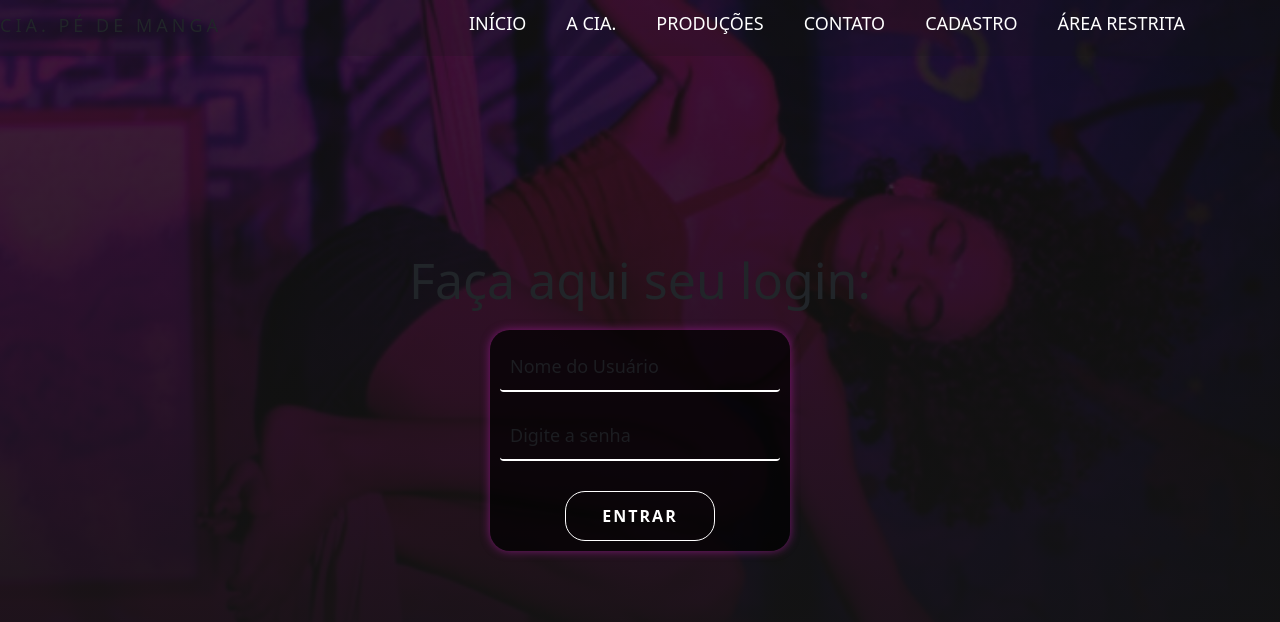
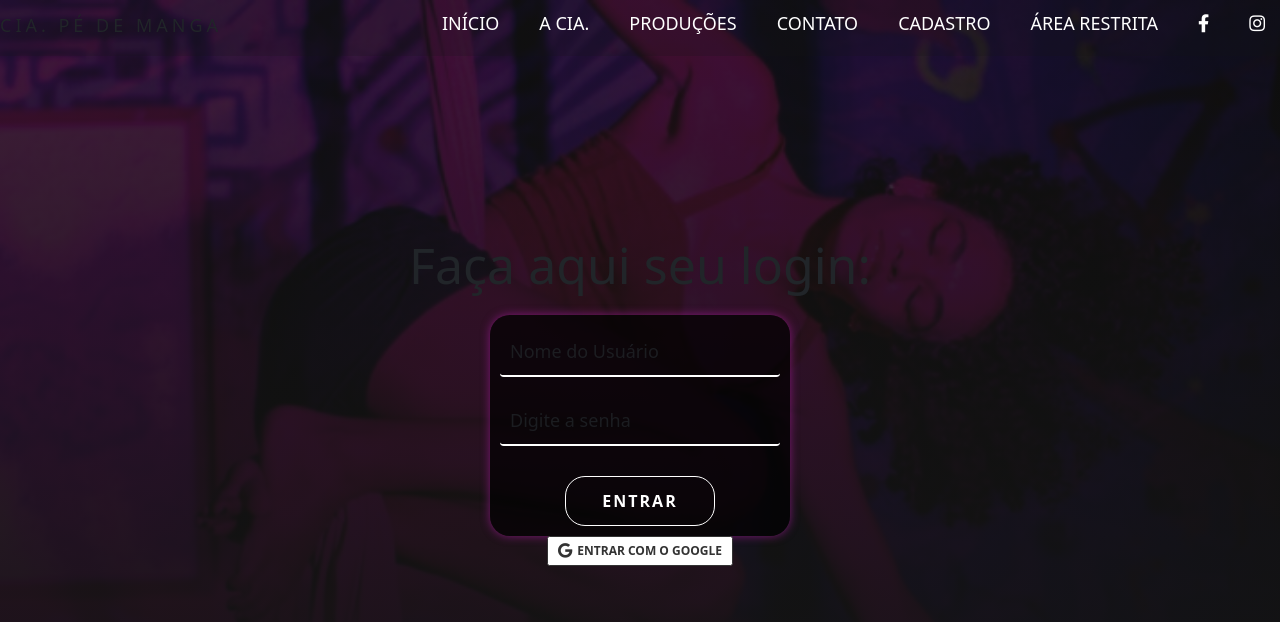
Before and after one commit to thaismaiarasousa/gerenc_pdm-master, a Django app: page /painel/ in a window 1280 px wide. Shown: the top 622 px of the page. Run offline with Django 4.2, Linux system fonts and the light colour scheme.

Commit message:
Adicionando google login1

```diff
--- a/app/static/css/style.css
+++ b/app/static/css/style.css
@@ -314,6 +314,31 @@
     width: 100%;
 }
 
+.btn-google {
+  background-color: #fff;
+  color: #333;
+  border: 1px solid #333;
+  padding: 0.5rem 1rem;
+  border-radius: 0.25rem;
+  font-size: 1.2rem;
+  display: flex;
+  align-items: center;
+  justify-content: center;
+}
+
+.btn-google:hover {
+  background-color: #333;
+  color: #fff;
+  border-radius: 3rem;
+
+}
+
+.btn-google i {
+  font-size: 1.5rem;
+  margin-right: 0.5rem;
+}
+
+
     /* Rodapé */
     footer {
     width: 100%;
--- a/app/templates/main.html
+++ b/app/templates/main.html
@@ -5,7 +5,9 @@
 <head>
     <meta charset="UTF-8">
 	<title>Cia. Pé de Manga</title>
-    <link href="https://cdn.jsdelivr.net/npm/bootstrap@5.3.0-alpha1/dist/css/bootstrap.min.css" rel="stylesheet" integrity="sha384-GLhlTQ8iRABdZLl6O3oVMWSktQOp6b7In1Zl3/Jr59b6EGGoI1aFkw7cmDA6j6gD" crossorigin="anonymous">
+    <link rel="stylesheet" href="https://cdn.jsdelivr.net/npm/bootstrap@5.3.0-alpha1/dist/css/bootstrap.min.css" integrity="sha384-GLhlTQ8iRABdZLl6O3oVMWSktQOp6b7In1Zl3/Jr59b6EGGoI1aFkw7cmDA6j6gD" crossorigin="anonymous">
+    <link rel="stylesheet" href="https://use.fontawesome.com/releases/v5.15.3/css/all.css" integrity="sha384-DTJYm8ZXfIoxtS1SzboDW1zF1CclJLWdrIMSc9v+mzV7OwOiLYoPeEW7r2sfmwNC" crossorigin="anonymous">
+
 
     <link rel="stylesheet" href="{% static 'css/style.css' %}">
 </head>
--- a/app/templates/painel.html
+++ b/app/templates/painel.html
@@ -4,6 +4,7 @@
 
 {% load static %}
     <link rel="stylesheet" href="{% static 'css/style.css' %}">
+
 
     <div class="container d-flex align-items-center justify-content-center vh-100">
     <div class="main-content">
@@ -32,9 +33,15 @@
                 </div>
             </div>
             <button type="submit" class="btn btn-primary">Entrar</button>
+
+
         </form>
+
         </div>
+        <a href="{% url 'google_login' %}" class="btn btn-google"><i class="fab fa-google"></i>Entrar com o Google</a>
+
     </div>
 </div>
 
+
 {% endblock %}
--- a/app/views.py
+++ b/app/views.py
@@ -58,8 +58,6 @@
     return redirect('/painel/')
 
 
-
-
 # Alterar a senha
 def changePassword(request):
     user = User.objects.get(email=request.user.email)
--- a/project/urls.py
+++ b/project/urls.py
@@ -14,11 +14,18 @@
     2. Add a URL to urlpatterns:  path('blog/', include('blog.urls'))
 """
 from django.contrib import admin
-from django.urls import path
+from django.contrib.auth import views as auth_views
+from django.urls import path, include
 from app.views import home, create, store, painel, dologin, dashboard, logouts, changePassword
+
 
 urlpatterns = [
     path("admin/", admin.site.urls),
+    path('accounts/', include('allauth.urls')),
+    path('login/', auth_views.LoginView.as_view(template_name='login.html'), name='login'),
+    path('logout/', auth_views.LogoutView.as_view(), name='logout'),
+    path('accounts/google/login', auth_views.LoginView.as_view(template_name='google_login.html'), {'template_name': 'google_login.html'}, name='google_login'),
+
     path("home/", home),
     path("create/", create),
     path("store/", store),
```
Also changed, not shown: project/settings.py (+23 -2 lines).
